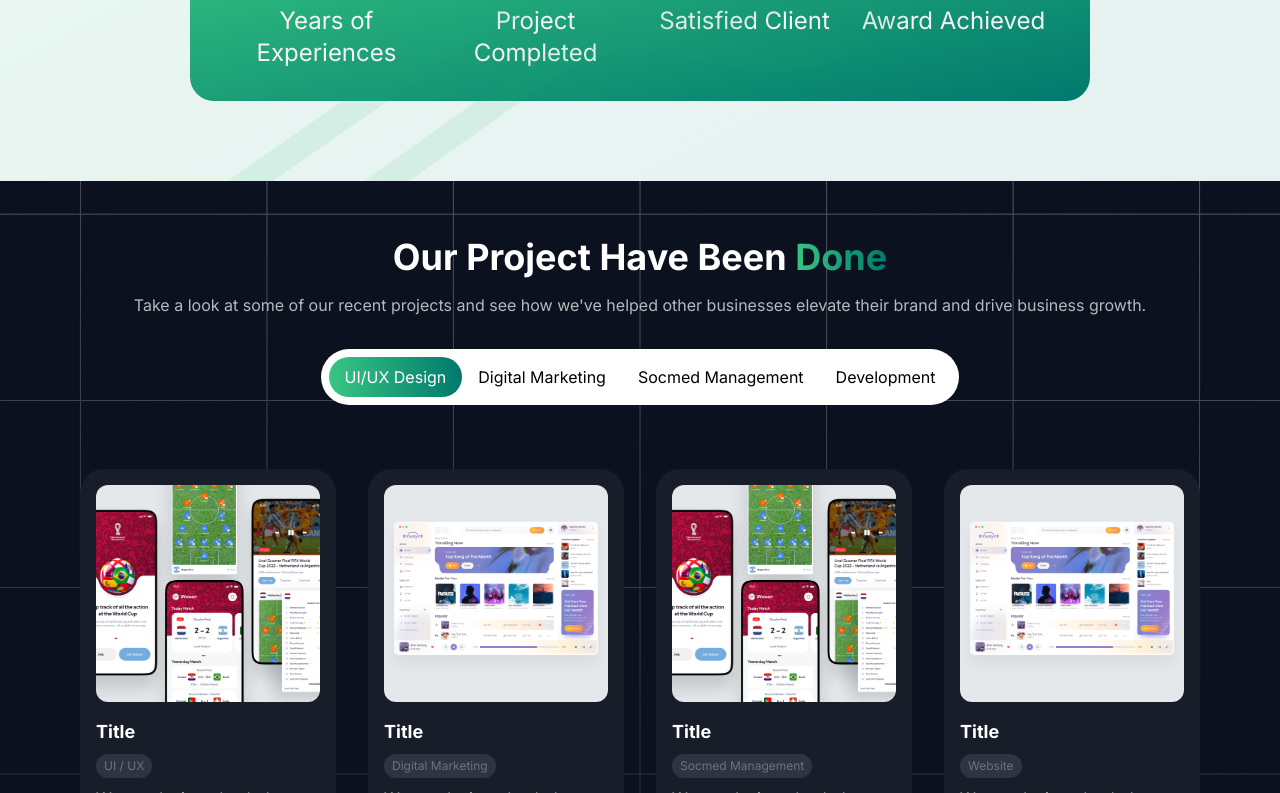
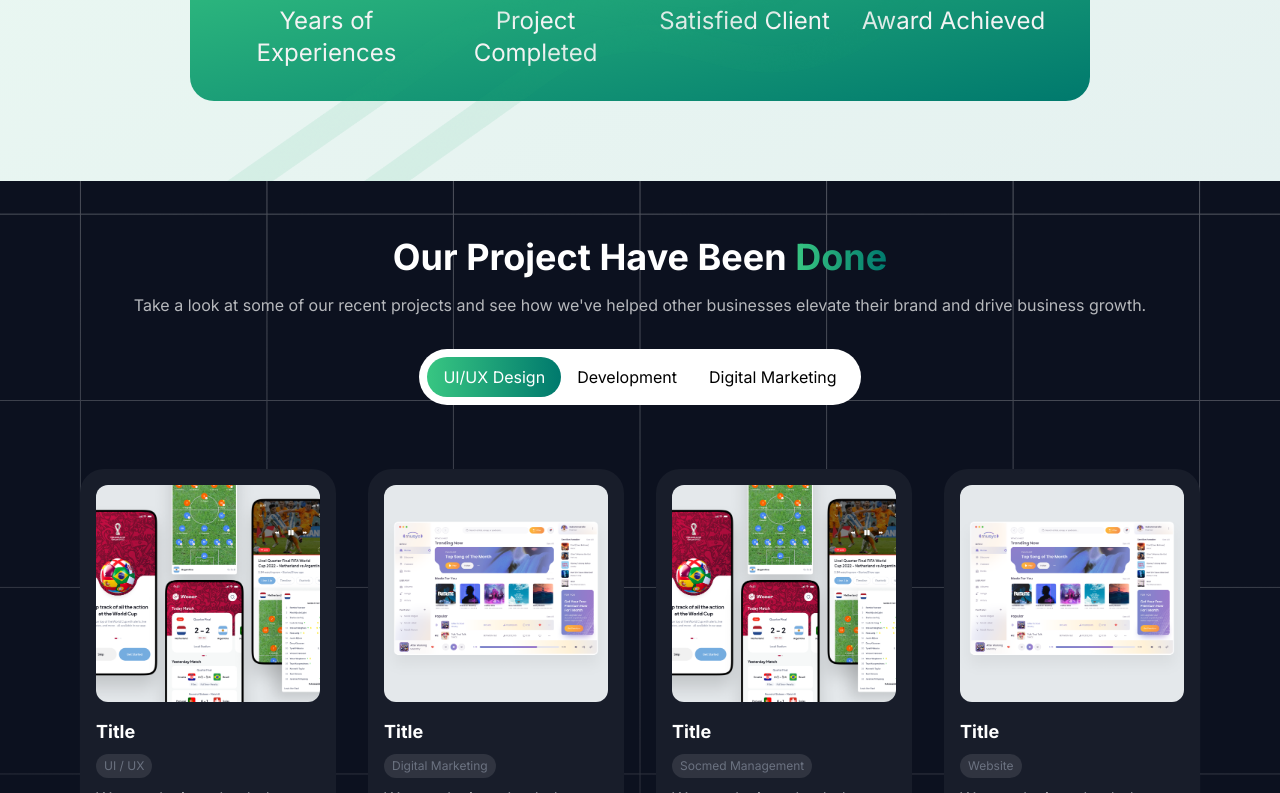
Before and after one commit to mubasyir19/Nineteeninnovation, a Next.js app: page / in a window 1280 px wide. Shown: the part 2007-2800 px from the top of the page. Built offline with nearby package versions, Linux system fonts and the light colour scheme.

Commit message:
update: version next, menu project, fix absolute

```diff
--- a/package.json
+++ b/package.json
@@ -9,7 +9,7 @@
     "lint": "next lint"
   },
   "dependencies": {
-    "next": "14.2.5",
+    "next": "^14.2.16",
     "react": "^18",
     "react-dom": "^18",
     "swiper": "^11.1.9"
--- a/src/app/page.tsx
+++ b/src/app/page.tsx
@@ -312,16 +312,12 @@ export default function Home() {
                   <span className="hidden md:block">UI/UX Design</span>
                 </button>
                 <button className="rounded-3xl px-4 py-2 text-black transition-all duration-300">
+                  <span className="md:hidden">Dev</span>
+                  <span className="hidden md:block">Development</span>
+                </button>
+                <button className="rounded-3xl px-4 py-2 text-black transition-all duration-300">
                   <span className="md:hidden">Digital</span>
                   <span className="hidden md:block">Digital Marketing</span>
-                </button>
-                <button className="rounded-3xl px-4 py-2 text-black transition-all duration-300">
-                  <span className="md:hidden">SMM</span>
-                  <span className="hidden md:block">Socmed Management</span>
-                </button>
-                <button className="rounded-3xl px-4 py-2 text-black transition-all duration-300">
-                  <span className="md:hidden">Dev</span>
-                  <span className="hidden md:block">Development</span>
                 </button>
               </div>
               <div className="mt-16 grid grid-cols-1 gap-8 md:grid-cols-2 lg:grid-cols-4">
--- a/src/components/molecules/CardProject.tsx
+++ b/src/components/molecules/CardProject.tsx
@@ -35,7 +35,7 @@ export default function CardProject({
         />
         {openProject && (
           <div
-            className="absolute inset-0 flex h-full w-full items-center justify-center bg-black bg-opacity-50 transition-all duration-300"
+            className="absolute inset-0 z-0 flex h-full w-full items-center justify-center bg-black bg-opacity-50 transition-all duration-300"
             onClick={handleOpen}
           >
             <button className="">
--- a/src/components/organism/Navbar.tsx
+++ b/src/components/organism/Navbar.tsx
@@ -6,7 +6,7 @@ import Link from "next/link";
 export default function Navbar() {
   return (
     <>
-      <nav className="fixed flex w-full justify-between p-6 lg:hidden">
+      <nav className="fixed z-50 flex w-full justify-between p-6 lg:hidden">
         <h1 className="my-auto text-white">
           <span className="bg-gradient-to-r from-[#38C682] to-[#00796D] bg-clip-text font-extrabold text-transparent">
             Nineteen
@@ -22,7 +22,7 @@ export default function Navbar() {
           className="my-auto"
         />
       </nav>
-      <nav className="fixed hidden w-full justify-between px-20 py-4 lg:flex">
+      <nav className="fixed z-50 hidden w-full justify-between px-20 py-4 lg:flex">
         <h1 className="my-auto text-white">
           <span className="bg-gradient-to-r from-[#38C682] to-[#00796D] bg-clip-text font-extrabold text-transparent">
             Nineteen
```
Also changed, not shown: 1 other file (tests, documents, lock files or other folders).
